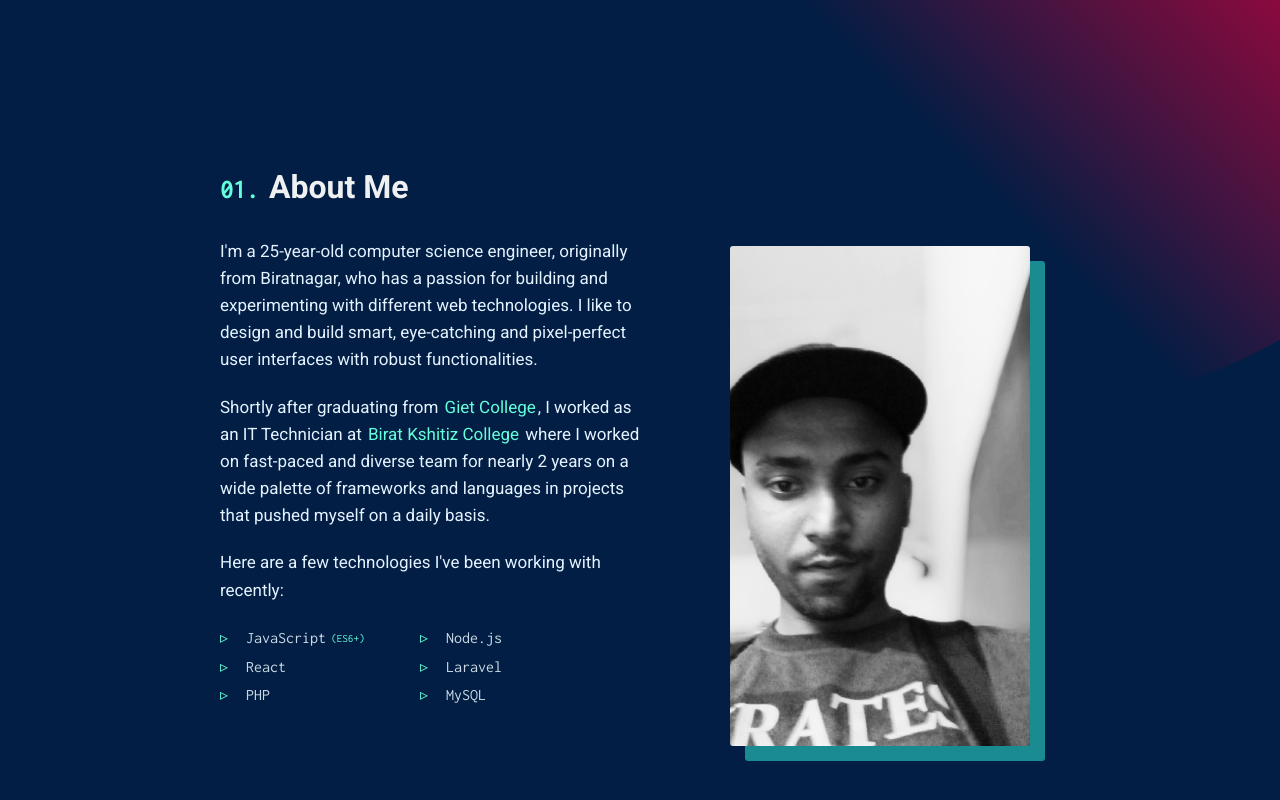
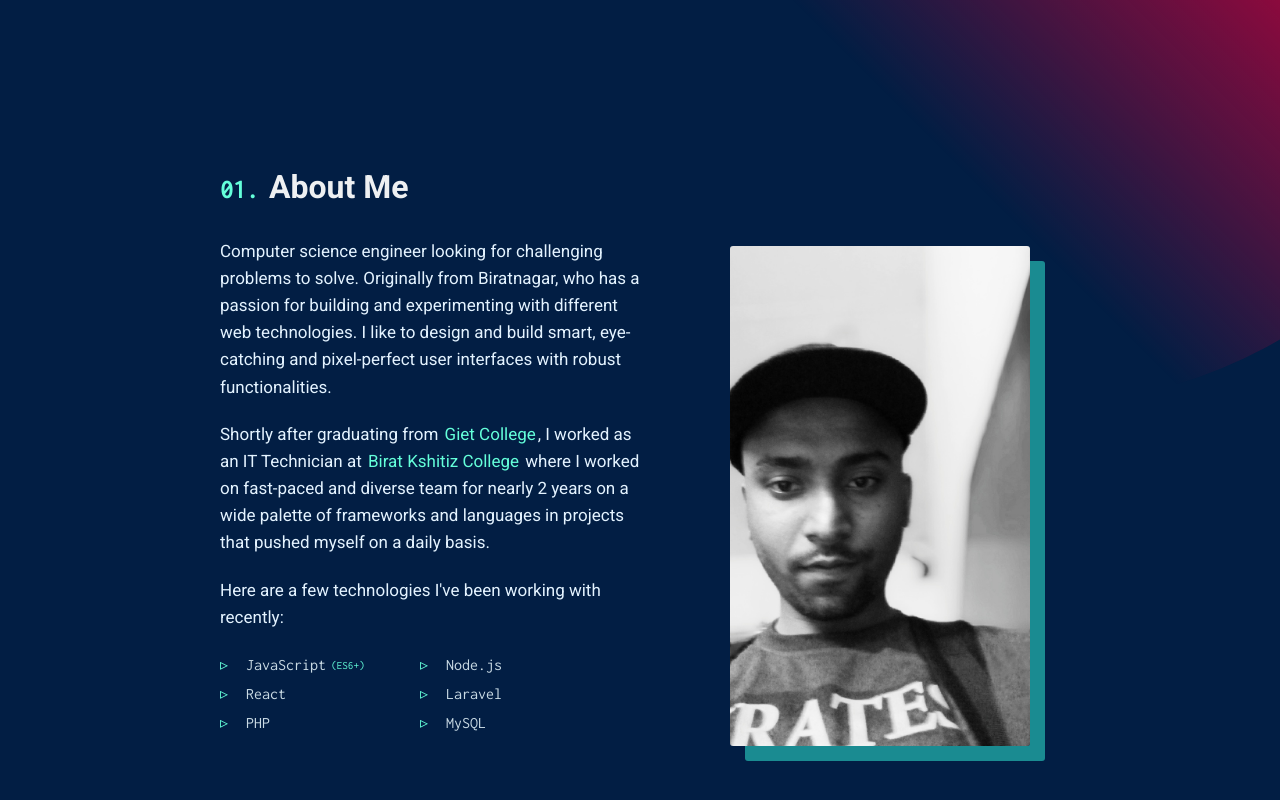
Before and after one commit to cshyam1892/portfolio, a React (Create React App) app: page / in a window 1280 px wide. Shown: the part 885-1685 px from the top of the page. Built offline with nearby package versions, Linux system fonts and the light colour scheme.

Commit message:
modified aboutme

```diff
--- a/src/components/AboutMe/AboutMe.js
+++ b/src/components/AboutMe/AboutMe.js
@@ -14,8 +14,8 @@ const AboutMe = () => {
 							<span>01. </span>About Me
 						</h2>
 						<p>
-							I'm a 25-year-old computer science engineer, originally from Biratnagar,
-							who has a passion for building and experimenting with different
+							Computer science engineer looking for challenging problems to solve.
+		          Originally from Biratnagar, who has a passion for building and experimenting with different
 							web technologies. I like to design and build smart, eye-catching
 							and pixel-perfect user interfaces with robust functionalities.
 						</p>
```
